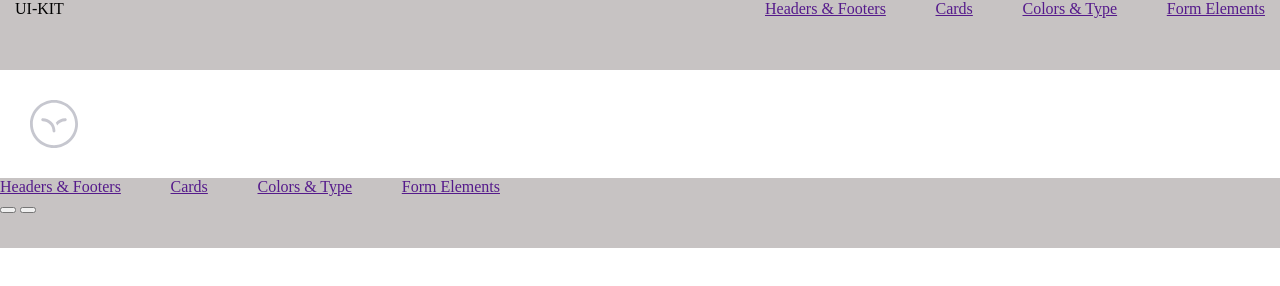
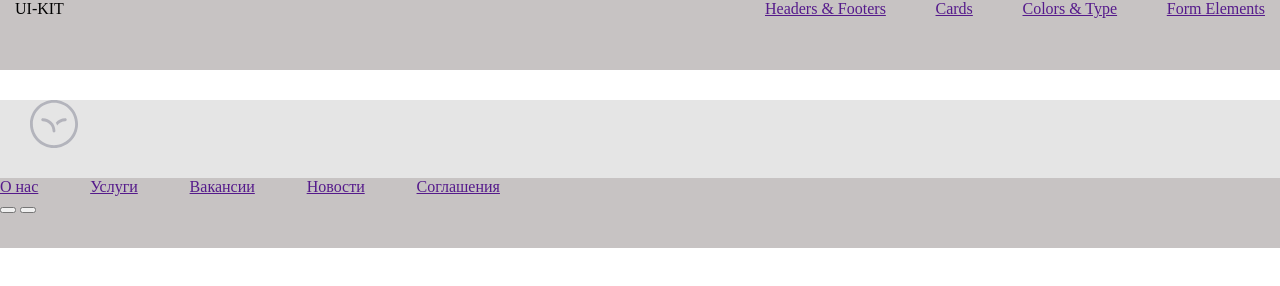
Before and after one commit to evg-zlg/metalamp_task2, a website built with webpack: page src/index.pug in a window 1280 px wide. Built offline with nearby package versions, Linux system fonts and the light colour scheme; a web font is replaced by a local one.

Commit message:
Some style test for header

```diff
--- a/src/bembloks/header/header.pug
+++ b/src/bembloks/header/header.pug
@@ -1,4 +1,3 @@
-
 header.header
   style
     include header.scss
@@ -6,13 +5,15 @@
   nav.nav
     ul.nav
       li.nav__element
-        a(href="").nav__link Headers & Footers
+        a(href="").nav__link О нас
       li.nav__element
-        a(href="").nav__link Cards
+        a(href="").nav__link Услуги
       li.nav__element
-        a(href="").nav__link Colors & Type
+        a(href="").nav__link Вакансии
       li.nav__element
-        a(href="").nav__link Form Elements
+        a(href="").nav__link Новости
+      li.nav__element
+        a(href="").nav__link Соглашения
   form.auth
     button.enter
     button.reg
--- a/src/styles/_global.scss
+++ b/src/styles/_global.scss
@@ -14,7 +14,9 @@
 h1 {
   color: $secondaryColor;
 }
-
+.headers-footers, .cards {
+  background-color: #E5E5E5;
+}
 .somebutton {
   height: 50px;
   color: red;
```
